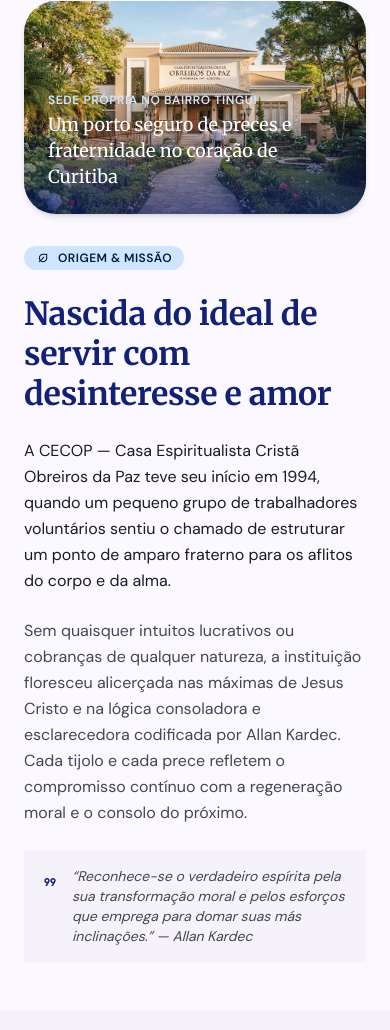
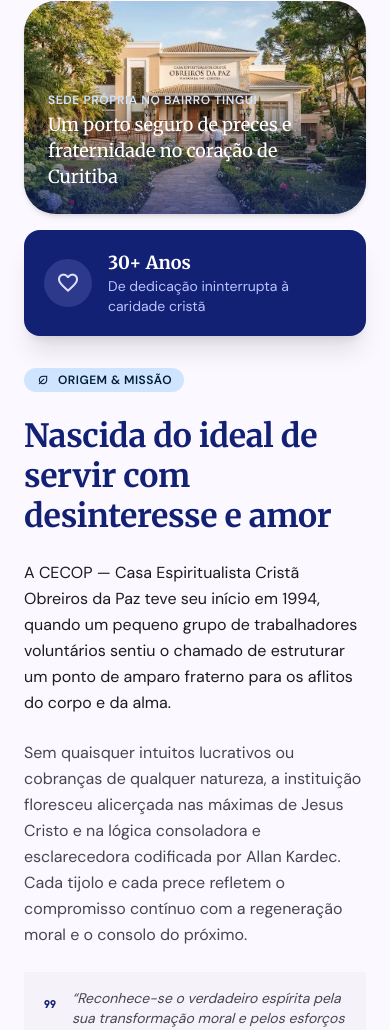
Before and after one commit to rolpho-design/CECOP, an Astro site: page /a-casa in a window 390 px wide. Shown: the part 906-1936 px from the top of the page. Built offline with nearby package versions, Linux system fonts and the light colour scheme; Astro itself is replaced by a stand-in of ours.

Commit message:
Evita sobreposição do selo de aniversário em A Casa no mobile

```diff
--- a/src/templates/a-casa.html
+++ b/src/templates/a-casa.html
@@ -45,7 +45,7 @@
 </div>
 </div>
 <!-- Float Badge Metric -->
-<div class="hidden sm:flex absolute -bottom-6 -right-4 bg-primary text-on-primary p-5 rounded-lg shadow-xl max-w-xs items-center gap-4">
+<div class="flex relative mt-4 lg:mt-0 lg:absolute lg:-bottom-6 lg:-right-4 bg-primary text-on-primary p-5 rounded-[16px] shadow-xl w-full lg:max-w-xs items-center gap-4">
 <div class="w-12 h-12 rounded-full bg-primary-container flex items-center justify-center shrink-0">
 <span class="material-symbols-outlined text-primary-fixed text-2xl">favorite</span>
 </div>
```
